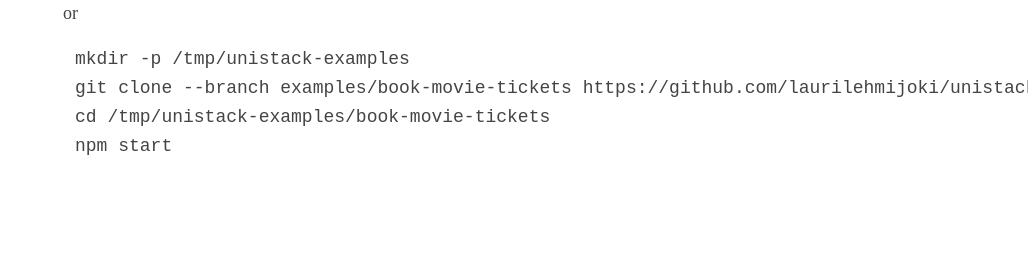
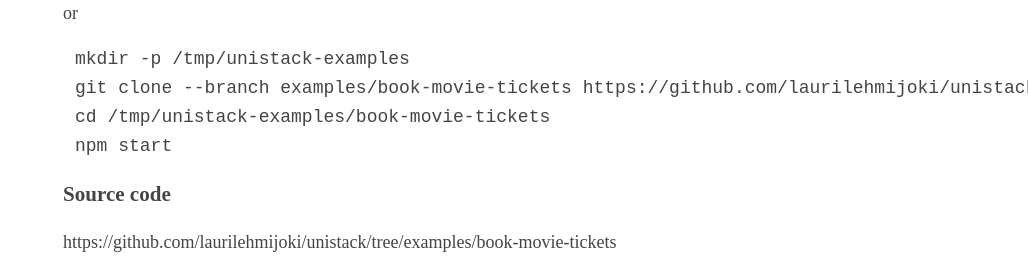
Before and after one commit to laurilehmijoki/unistack, a Jekyll site: the page built from examples.md, in a window 1280 px wide, cut to the strip 627-902 px from the top of the page. Shown: the whole strip, without its empty margins (252-1280 px from the left). Built offline with Jekyll 4.4.1, drawn with Linux system fonts in a browser that asks for light colours.

Commit message:
Add src link

```diff
--- a/examples.md
+++ b/examples.md
@@ -20,3 +20,7 @@
     git clone --branch examples/book-movie-tickets https://github.com/laurilehmijoki/unistack.git /tmp/unistack-examples/book-movie-tickets
     cd /tmp/unistack-examples/book-movie-tickets
     npm start
+
+### Source code
+
+<https://github.com/laurilehmijoki/unistack/tree/examples/book-movie-tickets>
```
